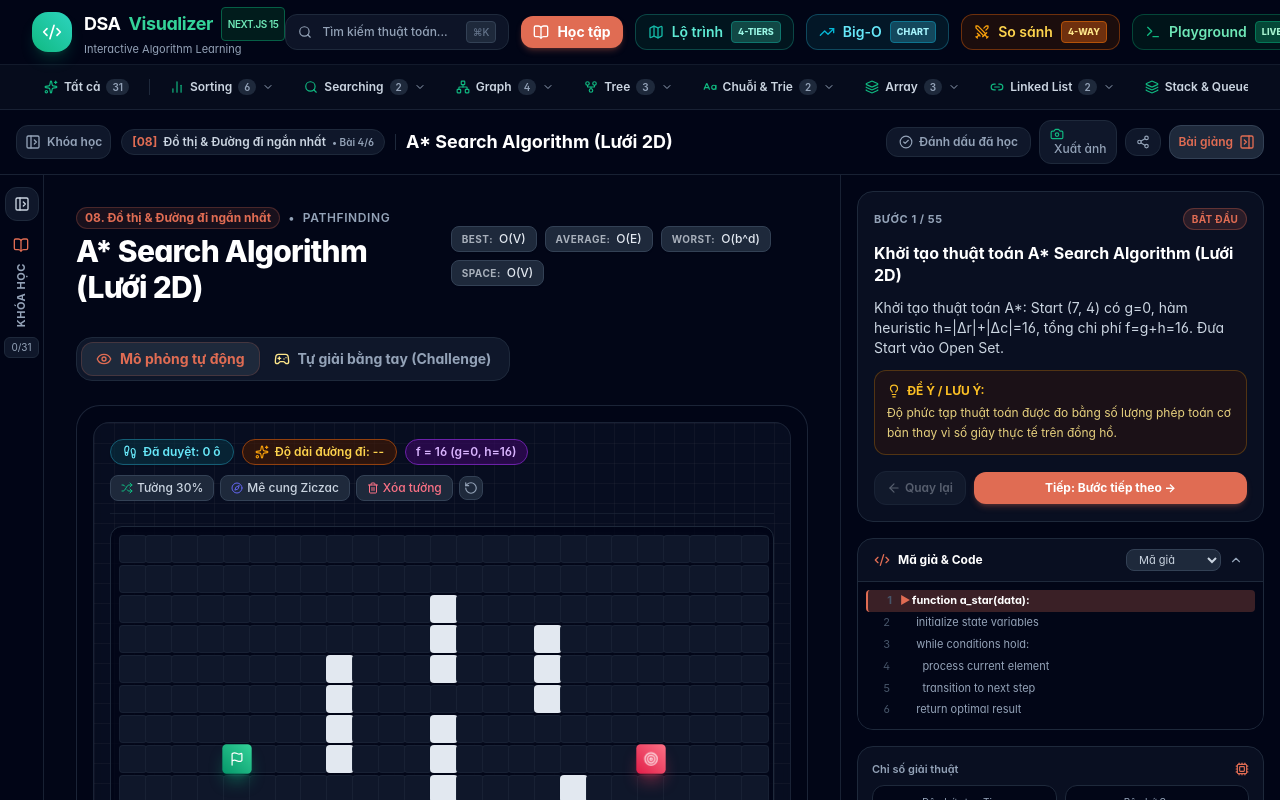
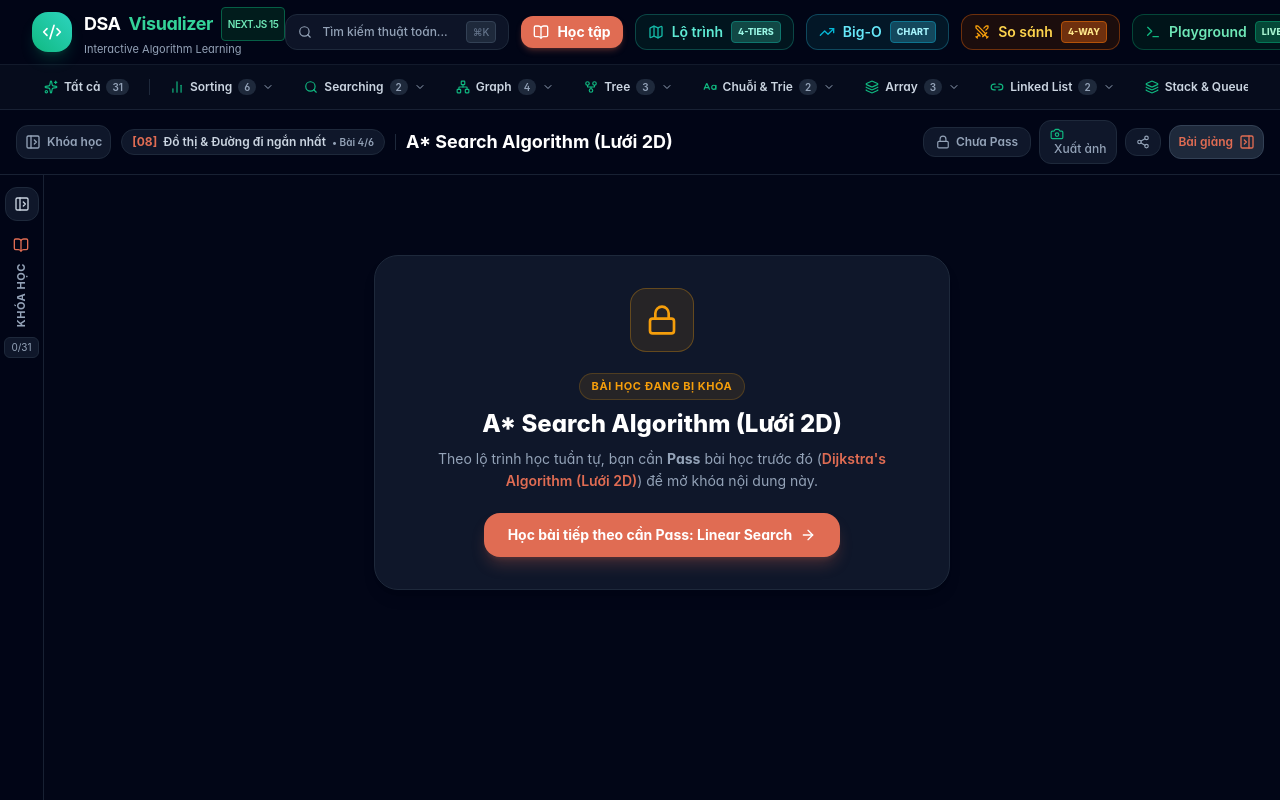
Before and after one commit to vuloc080611/DSA-Visualizer, a Next.js app: page /visualizer/a-star in a window 1280 px wide. Shown: the top 800 px of the page. Built offline with nearby package versions, Linux system fonts and the light colour scheme.

Commit message:
feat(progression): enforce sequential lesson unlocking and auto-pass on completion

```diff
--- a/app/visualizer/[algorithm]/VisualizerClient.tsx
+++ b/app/visualizer/[algorithm]/VisualizerClient.tsx
@@ -40,6 +40,8 @@ import {
 import {
   getChapterByAlgorithmId,
   getNavigationContext,
+  isAlgorithmUnlocked,
+  getCurrentFrontierLesson,
 } from "@/lib/curriculum";
 import { StudioSyllabusSidebar } from "@/components/studio/StudioSyllabusSidebar";
 import { StudioLessonPanel } from "@/components/studio/StudioLessonPanel";
@@ -64,6 +66,7 @@ import {
   PanelRightClose,
   PanelRightOpen,
   FolderOpen,
+  Lock,
 } from "lucide-react";
 
 interface VisualizerClientProps {
@@ -116,6 +119,7 @@ export function VisualizerClient({ algorithmId }: VisualizerClientProps) {
   // Roadmap Progress State
   const [isCompletedInRoadmap, setIsCompletedInRoadmap] = useState(false);
   const [completedIds, setCompletedIds] = useState<string[]>([]);
+  const [hasLoadedProgress, setHasLoadedProgress] = useState(false);
 
   // 3-Panel Studio Layout States
   const [isSidebarOpen, setIsSidebarOpen] = useState(false);
@@ -144,6 +148,7 @@ export function VisualizerClient({ algorithmId }: VisualizerClientProps) {
   useEffect(() => {
     setIsCompletedInRoadmap(isAlgorithmCompleted(algorithm.id));
     setCompletedIds(getStoredCompletedAlgorithms());
+    setHasLoadedProgress(true);
 
     const handleProgress = (e: any) => {
       const ids = e.detail || getStoredCompletedAlgorithms();
@@ -158,6 +163,23 @@ export function VisualizerClient({ algorithmId }: VisualizerClientProps) {
   // Chapter & Navigation Context
   const chapter = useMemo(() => getChapterByAlgorithmId(algorithm.id), [algorithm.id]);
   const navContext = useMemo(() => getNavigationContext(algorithm.id), [algorithm.id]);
+  const isLessonUnlocked = useMemo(
+    () => !hasLoadedProgress || isAlgorithmUnlocked(algorithm.id, completedIds),
+    [hasLoadedProgress, algorithm.id, completedIds]
+  );
+  const frontierLesson = useMemo(
+    () => getCurrentFrontierLesson(completedIds),
+    [completedIds]
+  );
+
+  // Auto-pass lesson when user finishes watching/stepping to the final step
+  useEffect(() => {
+    if (!hasLoadedProgress || !isLessonUnlocked) return;
+    if (steps.length > 1 && currentStepIndex === steps.length - 1 && !isCompletedInRoadmap) {
+      markAlgorithmCompleted(algorithm.id);
+      setIsCompletedInRoadmap(true);
+    }
+  }, [currentStepIndex, steps.length, isCompletedInRoadmap, algorithm.id, hasLoadedProgress, isLessonUnlocked]);
 
   const handleToggleRoadmapCompletion = () => {
     const { completed } = toggleAlgorithmCompleted(algorithm.id);
@@ -768,19 +790,28 @@ export function VisualizerClient({ algorithmId }: VisualizerClientProps) {
 
         {/* Right Side: Quick Action Pills & Lesson Panel Toggle */}
         <div className="flex items-center gap-1.5 sm:gap-2 shrink-0">
-          {/* Toggle Completed in Roadmap button */}
-          <button
-            onClick={handleToggleRoadmapCompletion}
-            className={`inline-flex items-center gap-1.5 px-3 py-1.5 rounded-xl text-xs font-semibold transition-all border shadow-xs cursor-pointer ${
+          {/* Lesson Pass Status Pill (Strictly earned by completing simulation or Challenge) */}
+          <div
+            className={`inline-flex items-center gap-1.5 px-3 py-1.5 rounded-xl text-xs font-semibold transition-all border shadow-xs ${
               isCompletedInRoadmap
-                ? "bg-emerald-500/15 text-emerald-600 dark:text-emerald-400 border-emerald-500/40 hover:bg-emerald-500/25"
-                : "bg-white dark:bg-slate-900 text-slate-600 dark:text-slate-400 border-slate-200 dark:border-slate-800 hover:text-slate-900 dark:hover:text-white"
+                ? "bg-emerald-500/15 text-emerald-600 dark:text-emerald-400 border-emerald-500/40"
+                : "bg-slate-100 dark:bg-slate-900 text-slate-500 dark:text-slate-400 border-slate-200 dark:border-slate-800"
             }`}
-            title="Đánh dấu tiến độ trong Lộ trình học (Roadmap)"
+            title={
+              isCompletedInRoadmap
+                ? "Bạn đã Pass bài học này!"
+                : "Xem hết mô phỏng đến bước cuối hoặc thắng Challenge để Pass bài này"
+            }
           >
-            <CheckCircle2 className={`w-3.5 h-3.5 ${isCompletedInRoadmap ? "text-emerald-500" : "text-slate-400"}`} />
-            <span className="hidden sm:inline">{isCompletedInRoadmap ? "Đã học" : "Đánh dấu đã học"}</span>
-          </button>
+            {isCompletedInRoadmap ? (
+              <CheckCircle2 className="w-3.5 h-3.5 text-emerald-500" />
+            ) : (
+              <Lock className="w-3.5 h-3.5 text-slate-400" />
+            )}
+            <span className="hidden sm:inline">
+              {isCompletedInRoadmap ? "Đã Pass" : "Chưa Pass"}
+            </span>
+          </div>
 
           {/* Export Modal trigger */}
           <button
@@ -829,6 +860,41 @@ export function VisualizerClient({ algorithmId }: VisualizerClientProps) {
 
         {/* ================= CENTER COLUMN: CANVAS STAGE ================= */}
         <main className="flex-1 min-w-0 p-4 sm:p-6 lg:p-8 space-y-6 overflow-y-auto">
+          {!isLessonUnlocked ? (
+            <div className="max-w-xl mx-auto my-12 rounded-3xl border border-slate-200 dark:border-slate-800 bg-white dark:bg-slate-900 p-8 text-center space-y-5 shadow-lg">
+              <div className="w-16 h-16 rounded-2xl bg-amber-500/10 border border-amber-500/30 flex items-center justify-center mx-auto text-amber-500">
+                <Lock className="w-8 h-8" />
+              </div>
+              <div className="space-y-2">
+                <span className="inline-block px-3 py-1 rounded-full text-[11px] font-bold uppercase tracking-wider bg-amber-500/10 text-amber-500 border border-amber-500/20">
+                  Bài học đang bị khóa
+                </span>
+                <h2 className="text-2xl font-extrabold text-slate-900 dark:text-white">
+                  {algorithm.name}
+                </h2>
+                <p className="text-sm text-slate-600 dark:text-slate-400 leading-relaxed">
+                  Theo lộ trình học tuần tự, bạn cần <strong>Pass</strong> bài học trước đó
+                  {navContext.prev ? (
+                    <>
+                      {" "}
+                      (<span className="text-[#e06c53] font-semibold">{navContext.prev.alg.name}</span>)
+                    </>
+                  ) : null}{" "}
+                  để mở khóa nội dung này.
+                </p>
+              </div>
+              {frontierLesson && (
+                <Link
+                  href={`/visualizer/${frontierLesson.alg.id}`}
+                  className="inline-flex items-center justify-center gap-2 px-6 py-3 rounded-2xl bg-[#e06c53] hover:bg-[#d05c43] text-white font-bold text-sm shadow-lg shadow-[#e06c53]/25 transition-all"
+                >
+                  <span>Học bài tiếp theo cần Pass: {frontierLesson.alg.name}</span>
+                  <ArrowRight className="w-4 h-4" />
+                </Link>
+              )}
+            </div>
+          ) : (
+            <>
           {/* Algorithm Info Header Bar in Canvas */}
           <div className="flex flex-col sm:flex-row sm:items-center justify-between gap-4 pb-2">
             <div>
@@ -1001,16 +1067,29 @@ export function VisualizerClient({ algorithmId }: VisualizerClientProps) {
             ) : <div />}
 
             {navContext.next ? (
+              isCompletedInRoadmap ? (
                 <Link
                   href={`/visualizer/${navContext.next.alg.id}`}
-                className="flex items-center gap-2 px-4 py-2.5 rounded-2xl border border-slate-200 dark:border-slate-800 bg-white dark:bg-slate-900 text-xs font-semibold text-slate-700 dark:text-slate-300 hover:border-[#e06c53] hover:text-[#e06c53] transition-all text-right ml-auto"
+                  className="flex items-center gap-2 px-4 py-2.5 rounded-2xl border border-emerald-500/40 bg-emerald-500/10 text-xs font-semibold text-emerald-600 dark:text-emerald-400 hover:bg-emerald-500/20 transition-all text-right ml-auto"
                 >
                   <div className="text-right">
-                  <div className="text-[10px] text-slate-400">Bài tiếp theo</div>
+                    <div className="text-[10px] text-emerald-500/80">Đã mở khóa • Bài tiếp theo</div>
                     <div className="font-bold">{navContext.next.alg.name}</div>
                   </div>
                   <ArrowRight className="w-4 h-4" />
                 </Link>
+              ) : (
+                <div
+                  title="Hoàn thành (Pass) bài học này để mở khóa bài tiếp theo"
+                  className="flex items-center gap-2 px-4 py-2.5 rounded-2xl border border-slate-200 dark:border-slate-800 bg-slate-100/70 dark:bg-slate-900/50 text-xs font-semibold text-slate-400 dark:text-slate-500 cursor-not-allowed text-right ml-auto opacity-75"
+                >
+                  <div className="text-right">
+                    <div className="text-[10px] text-slate-400">Pass bài này để mở khóa</div>
+                    <div className="font-bold">{navContext.next.alg.name}</div>
+                  </div>
+                  <Lock className="w-4 h-4 shrink-0" />
+                </div>
+              )
             ) : <div />}
           </div>
 
@@ -1036,9 +1115,12 @@ export function VisualizerClient({ algorithmId }: VisualizerClientProps) {
               <p>• <kbd className="px-1.5 py-0.5 rounded bg-slate-100 dark:bg-slate-800 border">R</kbd>: Reset về đầu</p>
             </div>
           </div>
+          </>
+          )}
         </main>
 
         {/* ================= RIGHT COLUMN: STEP LESSON & PSEUDOCODE ================= */}
+        {isLessonUnlocked && (
           <StudioLessonPanel
             algorithm={algorithm}
             steps={steps}
@@ -1047,7 +1129,14 @@ export function VisualizerClient({ algorithmId }: VisualizerClientProps) {
             isOpen={isLessonPanelOpen}
             onToggle={() => setIsLessonPanelOpen(!isLessonPanelOpen)}
             isSidebarCollapsed={!isSidebarOpen}
+            isCompleted={isCompletedInRoadmap}
+            nextLesson={
+              navContext.next
+                ? { id: navContext.next.alg.id, name: navContext.next.alg.name }
+                : null
+            }
           />
+        )}
       </div>
 
       {/* Interactive Quiz Practice Modal */}
--- a/components/studio/StudioLessonPanel.tsx
+++ b/components/studio/StudioLessonPanel.tsx
@@ -1,6 +1,7 @@
 "use client";
 
 import { useState, useMemo } from "react";
+import Link from "next/link";
 import { Algorithm, Step } from "@/lib/types";
 import {
   Lightbulb,
@@ -24,6 +25,8 @@ interface StudioLessonPanelProps {
   isOpen: boolean;
   onToggle: () => void;
   isSidebarCollapsed?: boolean;
+  isCompleted?: boolean;
+  nextLesson?: { id: string; name: string } | null;
 }
 
 export function StudioLessonPanel({
@@ -34,6 +37,8 @@ export function StudioLessonPanel({
   isOpen,
   onToggle,
   isSidebarCollapsed = false,
+  isCompleted = false,
+  nextLesson = null,
 }: StudioLessonPanelProps) {
   const [selectedLang, setSelectedLang] = useState<"pseudocode" | "python" | "cpp" | "typescript">("pseudocode");
   const [isCodeExpanded, setIsCodeExpanded] = useState(true);
@@ -175,13 +180,29 @@ export function StudioLessonPanel({
       {/* ================= 1. PEDAGOGICAL STEP CARD ================= */}
       <div className="rounded-2xl border border-slate-200 dark:border-slate-800 bg-slate-50/70 dark:bg-slate-900/60 p-4 space-y-3 shadow-xs">
         {/* Step Progress & Tag */}
-        <div className="flex items-center justify-between text-xs">
-          <div className="font-bold text-slate-500 dark:text-slate-400 uppercase tracking-wider text-[11px]">
-            BƯỚC {currentStepIndex + 1} / {totalSteps}
+        <div className="space-y-1.5">
+          <div className="flex items-center justify-between text-xs">
+            <div className="font-bold text-slate-500 dark:text-slate-400 uppercase tracking-wider text-[11px] flex items-center gap-1.5">
+              <span>BƯỚC {currentStepIndex + 1} / {totalSteps}</span>
+              {isCompleted && (
+                <span className="inline-flex items-center gap-1 px-1.5 py-0.5 rounded-md bg-emerald-500/15 text-emerald-500 text-[10px] font-bold">
+                  <CheckCircle2 className="w-3 h-3" />
+                  ĐÃ PASS
+                </span>
+              )}
+            </div>
+            <span className="px-2 py-0.5 rounded-full font-bold text-[10px] tracking-wide uppercase bg-[#e06c53]/15 text-[#e06c53] border border-[#e06c53]/30">
+              {stepTag}
+            </span>
           </div>
-          <span className="px-2 py-0.5 rounded-full font-bold text-[10px] tracking-wide uppercase bg-[#e06c53]/15 text-[#e06c53] border border-[#e06c53]/30">
-            {stepTag}
-          </span>
+          <div className="w-full h-1.5 rounded-full bg-slate-200/80 dark:bg-slate-800 overflow-hidden">
+            <div
+              className={`h-full rounded-full transition-all duration-300 ${
+                isCompleted ? "bg-emerald-500" : "bg-[#e06c53]"
+              }`}
+              style={{ width: `${Math.round(((currentStepIndex + 1) / totalSteps) * 100)}%` }}
+            />
+          </div>
         </div>
 
         {/* Step Dynamic Title */}
@@ -224,11 +245,35 @@ export function StudioLessonPanel({
                 onStepChange(currentStepIndex + 1);
               }
             }}
-            className="flex-1 py-2 px-3 rounded-xl text-xs font-bold bg-[#e06c53] hover:bg-[#d05c43] text-white shadow-md shadow-[#e06c53]/25 hover:shadow-[#e06c53]/40 transition-all flex items-center justify-center gap-1.5"
+            className="flex-1 py-2 px-3 rounded-xl text-xs font-bold bg-[#e06c53] hover:bg-[#d05c43] text-white shadow-md shadow-[#e06c53]/25 hover:shadow-[#e06c53]/40 transition-all flex items-center justify-center gap-1.5 cursor-pointer"
           >
             <span>{nextActionLabel}</span>
           </button>
         </div>
+
+        {/* Pass Gate / Next Lesson Unlock Banner */}
+        {isCompleted ? (
+          <div className="rounded-xl border border-emerald-500/30 bg-emerald-500/10 p-3 space-y-2">
+            <div className="flex items-center gap-1.5 text-emerald-600 dark:text-emerald-400 text-xs font-bold">
+              <CheckCircle2 className="w-4 h-4 shrink-0" />
+              <span>Bạn đã Pass bài học này!</span>
+            </div>
+            {nextLesson && (
+              <Link
+                href={`/visualizer/${nextLesson.id}`}
+                className="w-full py-2 px-3 rounded-xl text-xs font-bold bg-emerald-500 hover:bg-emerald-600 text-white shadow-md shadow-emerald-500/20 transition-all flex items-center justify-center gap-1.5"
+              >
+                <span className="truncate">Học bài tiếp theo: {nextLesson.name}</span>
+                <ArrowRight className="w-3.5 h-3.5 shrink-0" />
+              </Link>
+            )}
+          </div>
+        ) : (
+          <div className="text-[11px] text-slate-500 dark:text-slate-400 flex items-center gap-1.5 pt-0.5">
+            <Sparkles className="w-3.5 h-3.5 text-[#e06c53] shrink-0" />
+            <span>Xem hết mô phỏng đến bước cuối hoặc thắng Challenge để Pass & mở bài tiếp theo.</span>
+          </div>
+        )}
       </div>
 
       {/* ================= 2. SYNCHRONIZED PSEUDOCODE ================= */}
--- a/components/studio/StudioSyllabusSidebar.tsx
+++ b/components/studio/StudioSyllabusSidebar.tsx
@@ -6,6 +6,7 @@ import {
   CURRICULUM_CHAPTERS,
   CurriculumChapter,
   getChapterProgress,
+  isAlgorithmUnlocked,
 } from "@/lib/curriculum";
 import { getAlgorithmById } from "@/lib/algorithms";
 import {
@@ -22,6 +23,7 @@ import {
   X,
   PanelLeftClose,
   PanelLeftOpen,
+  Lock,
 } from "lucide-react";
 
 interface StudioSyllabusSidebarProps {
@@ -242,6 +244,28 @@ export function StudioSyllabusSidebar({
                   {chapter.matchedAlgs.map((alg) => {
                     const isActive = alg.id === currentAlgorithmId;
                     const isDone = completedIds.includes(alg.id);
+                    const isUnlocked = isAlgorithmUnlocked(alg.id, completedIds);
+
+                    if (!isUnlocked && !isActive) {
+                      return (
+                        <div
+                          key={alg.id}
+                          title="Hoàn thành (Pass) bài trước đó để mở khóa bài này"
+                          className="flex items-center justify-between px-2.5 py-1.5 rounded-lg text-xs text-slate-400 dark:text-slate-600 opacity-60 cursor-not-allowed select-none"
+                        >
+                          <div className="flex items-center gap-2 truncate">
+                            <span className="w-3.5 h-3.5 rounded-full flex items-center justify-center shrink-0 bg-slate-100 dark:bg-slate-900 border border-slate-200 dark:border-slate-800">
+                              <Lock className="w-2.5 h-2.5 text-slate-400 dark:text-slate-500" />
+                            </span>
+                            <span className="truncate">{alg.name}</span>
+                          </div>
+
+                          <span className="text-[10px] font-mono shrink-0 ml-1 text-slate-400 dark:text-slate-600">
+                            {alg.complexity.average}
+                          </span>
+                        </div>
+                      );
+                    }
 
                     return (
                       <Link
@@ -260,6 +284,8 @@ export function StudioSyllabusSidebar({
                                 ? isActive
                                   ? "bg-white/20 text-white"
                                   : "bg-emerald-500/20 text-emerald-500 font-bold"
+                                : isActive
+                                ? "border border-white/60 text-transparent"
                                 : "border border-slate-300 dark:border-slate-700 text-transparent"
                             }`}
                           >
--- a/lib/curriculum.ts
+++ b/lib/curriculum.ts
@@ -175,10 +175,13 @@ export function getChapterProgress(chapter: CurriculumChapter, completedIds: str
 }
 
 /**
- * Get the previous and next algorithm in the sequential curriculum order
+ * Flatten all active algorithms in sequential curriculum order
  */
-export function getNavigationContext(currentAlgorithmId: string) {
-  // Flatten all active algorithms in chapter order
+export function getFlattenedCurriculum(): {
+  alg: Algorithm;
+  chapter: CurriculumChapter;
+  indexInChapter: number;
+}[] {
   const flattened: { alg: Algorithm; chapter: CurriculumChapter; indexInChapter: number }[] = [];
 
   for (const chapter of CURRICULUM_CHAPTERS) {
@@ -194,6 +197,38 @@ export function getNavigationContext(currentAlgorithmId: string) {
     });
   }
 
+  return flattened;
+}
+
+/**
+ * Check if an algorithm is unlocked under sequential progression rules:
+ * - First algorithm in the curriculum is always unlocked.
+ * - Any algorithm is unlocked if it is already completed OR the immediately preceding algorithm is completed.
+ */
+export function isAlgorithmUnlocked(algorithmId: string, completedIds: string[]): boolean {
+  if (completedIds.includes(algorithmId)) return true;
+  const flattened = getFlattenedCurriculum();
+  const idx = flattened.findIndex((item) => item.alg.id === algorithmId);
+  if (idx <= 0) return true; // First lesson (or unknown) is unlocked
+  const prevId = flattened[idx - 1].alg.id;
+  return completedIds.includes(prevId);
+}
+
+/**
+ * Find the next uncompleted unlocked algorithm (the user's current frontier lesson)
+ */
+export function getCurrentFrontierLesson(completedIds: string[]) {
+  const flattened = getFlattenedCurriculum();
+  const nextUncompleted = flattened.find((item) => !completedIds.includes(item.alg.id));
+  return nextUncompleted || flattened[0] || null;
+}
+
+/**
+ * Get the previous and next algorithm in the sequential curriculum order
+ */
+export function getNavigationContext(currentAlgorithmId: string) {
+  const flattened = getFlattenedCurriculum();
+
   const currentIndex = flattened.findIndex((item) => item.alg.id === currentAlgorithmId);
   const currentItem = currentIndex !== -1 ? flattened[currentIndex] : null;
 
```
Lines whose indentation alone changed are shown as unchanged.
